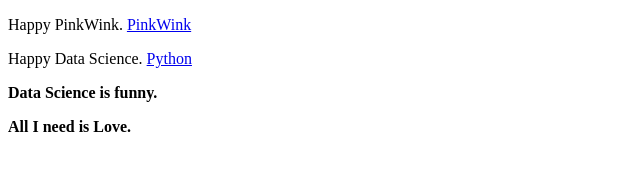
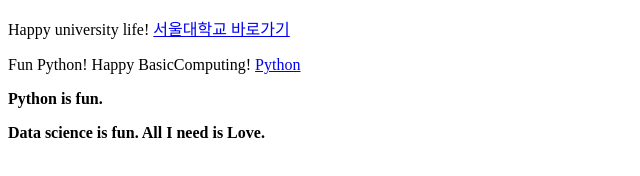
Before and after one commit to HaesunByun/snucp, a plain HTML site: page index.html in a window 1280 px wide. Shown: the whole page, without its empty margins (0-640 px from the left). Drawn offline with Linux system fonts and the light colour scheme.

Commit message:
Update index.html

```diff
--- a/index.html
+++ b/index.html
@@ -1,26 +1,27 @@
 <!DOCTYPE html>
 <html>
     <head>
-        <title>Very Simple HTML Code by PinkWink</title>
+        <title>Very Simple HTML Code by Haesun</title>
     </head>
     <body>
         <div>
             <p class="inner-text first-item" id="first">
-                Happy PinkWink.
-                <a href="http://www.pinkwink.kr" id="pw-link">PinkWink</a>
+                Happy university life!
+                <a href="http://www.snu.ac.kr" id="pw-link">서울대학교 바로가기</a>
             </p>
             <p class="inner-text second-item">
-                Happy Data Science.
+                Fun Python! Happy BasicComputing!
                 <a href="https://www.python.org" id="py-link">Python</a>
             </p>
         </div>
         <p class="outer-text first-item" id="second">
             <b>
-                Data Science is funny.
+                Python is fun.
             </b>
         </p>
         <p class="outer-text">
             <b>
+                Data science is fun.
                 All I need is Love.
             </b>
         </p>
```
